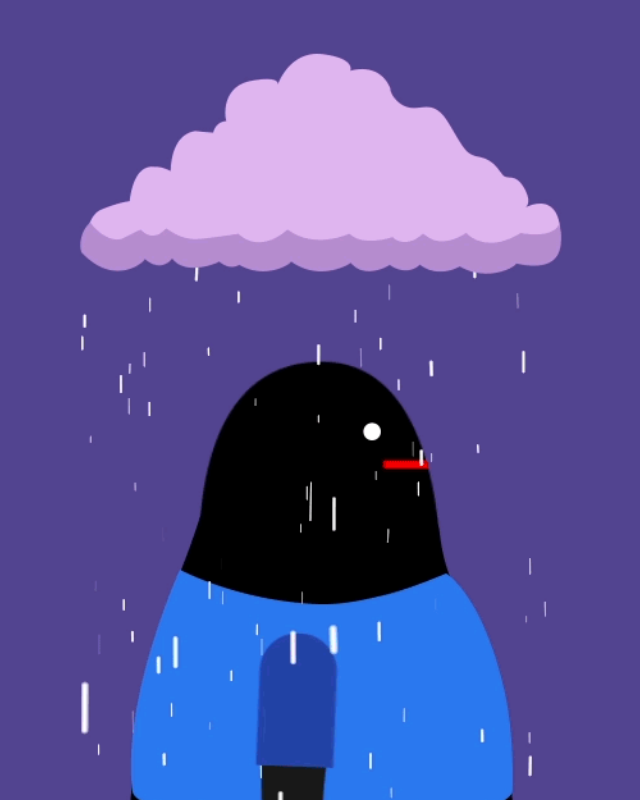
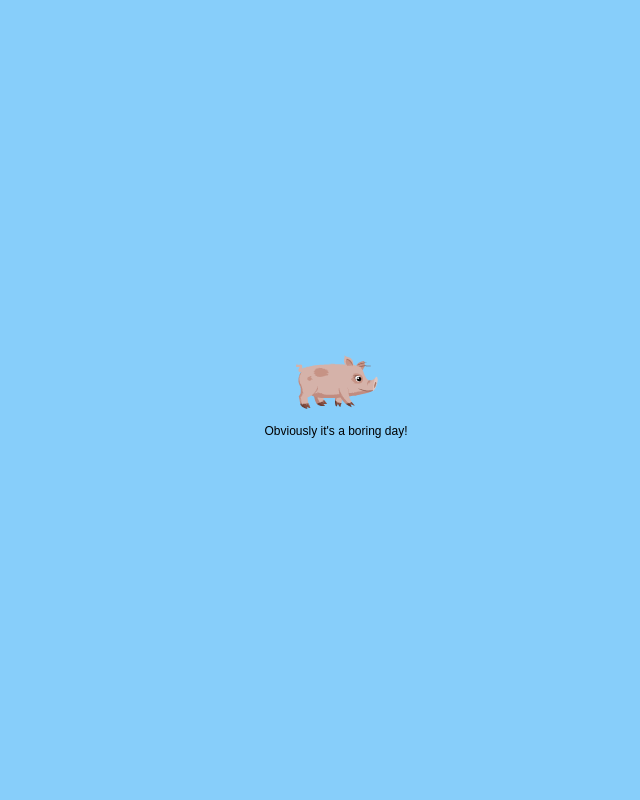
Before and after one commit to flyingant/boring.flyingant.me, a website built with webpack: page src/index.template.html in a window 1280 px wide. Shown: the top 800 px of the page, without its empty margins (304-944 px from the left). Built offline with nearby package versions, Linux system fonts and the light colour scheme; files whose address does not match are found by name.

Commit message:
obvoisoult it s a boring day

```diff
--- a/src/index.template.html
+++ b/src/index.template.html
@@ -6,6 +6,9 @@
   <title><%= htmlWebpackPlugin.options.title %></title>
 </head>
 <body>
-  <img src="./assets/walking.gif"/>
+  <div class="container">
+      <div class="piggy piggy-walk"></div>
+      <p>Obviously it's a boring day!</p>
+  </div>
 </body>
 </html>
--- a/src/style.scss
+++ b/src/style.scss
@@ -1,11 +1,50 @@
 body {
+  display: flex;
+  justify-content: center;
+  align-items: center;
+  padding: 0;
   margin: 0;
-  padding: 0;
-  background-color: #524490;
+  height: 100vh;
+  background-color: #87cefa;
 }
-img {
-  display: block;
-  width: 100%;
-  height: auto;
-  margin: auto;
+
+.container {
+  display: flex;
+  flex-direction: column;
+  justify-content: center;
+  align-items: center;
+  text-align: center;
+
+  p {
+    font-family: Arial, Helvetica, sans-serif;
+    font-size: 12px;
+  }
 }
+
+.piggy {
+  width: 88px;
+  height: 62px;
+}
+
+.piggy-walk {
+  background: url('../assets/images/piggy-walking.png') 100% 0 no-repeat;
+  animation:anim 1s steps(23) infinite,movelr 120s linear reverse infinite;
+  -webkit-animation:anim 1s steps(23) infinite,movelr 120s linear reverse infinite;
+}
+
+@-webkit-keyframes movelr{
+  from{left:-2%}
+  to{left:101%}
+}
+@keyframes movelr{
+  from{left:-2%}
+  to{left:101%}
+}
+@-webkit-keyframes anim{
+  from{background-position:0 0}
+  to{background-position:100% 0}
+}
+@keyframes anim{
+  from{background-position:0 0}
+  to{background-position:100% 0}
+}
```
Also changed, not shown: assets/images/piggy-walking.png (added), assets/walking.gif (deleted), 1 other file.
